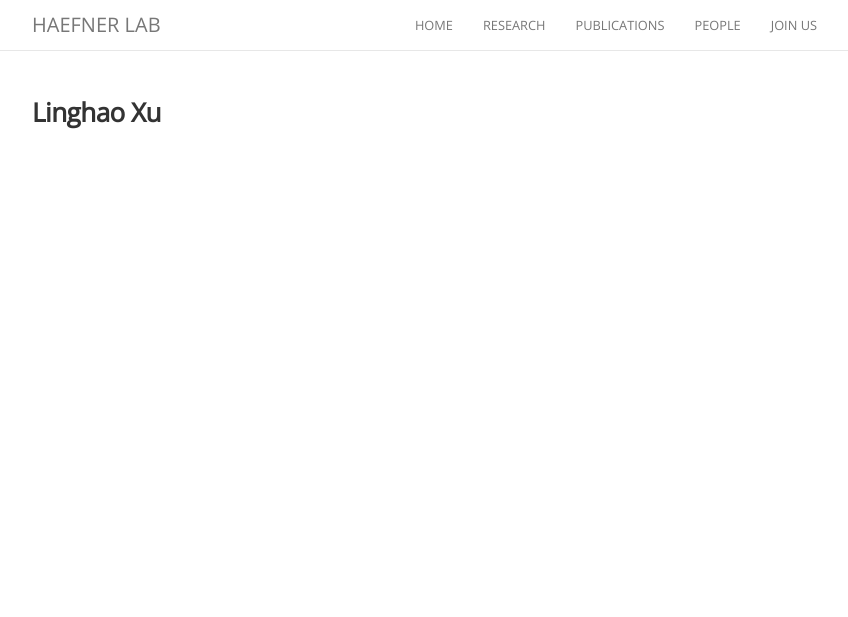
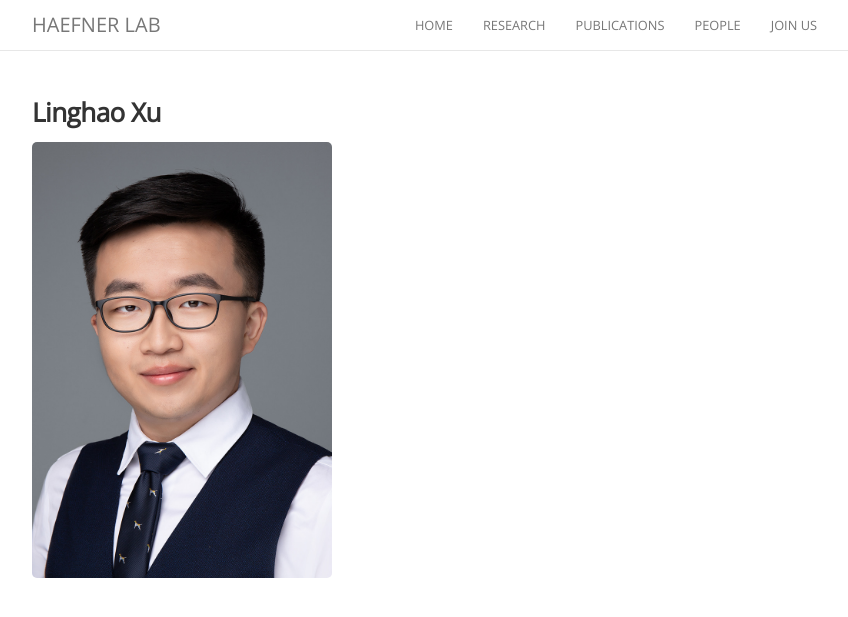
Before and after one commit to haefnerlab/haefnerlab.github.io, a Jekyll site: the page built from _people/Linghao_Xu.md, in a window 1280 px wide. Shown: the top 617 px of the page, without its empty margins (223-1071 px from the left). Built offline with Jekyll 4.4.1, drawn with Linux system fonts in a browser that asks for light colours; nearby versions of some CDN libraries.

Commit message:
Update Linghao_Xu.md

```diff
--- a/_people/Linghao_Xu.md
+++ b/_people/Linghao_Xu.md
@@ -1,8 +1,8 @@
 ---
 name: Linghao Xu
 position: alumni
-avatar:
+avatar: Linghao.JPG
 twitter:
-webpage:
-joined: 2019
 ---
+
+<img width="300" src="{{site.baseurl}}/images/people/{{page.avatar}}" data-action="zoom">
```
